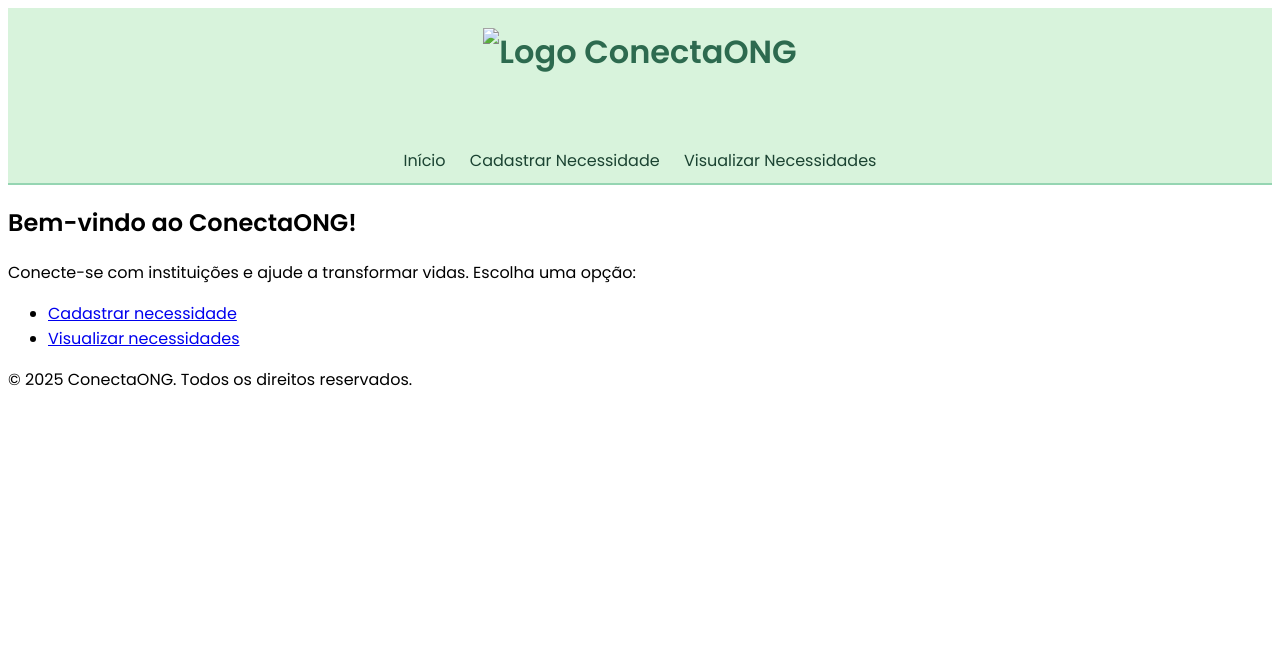
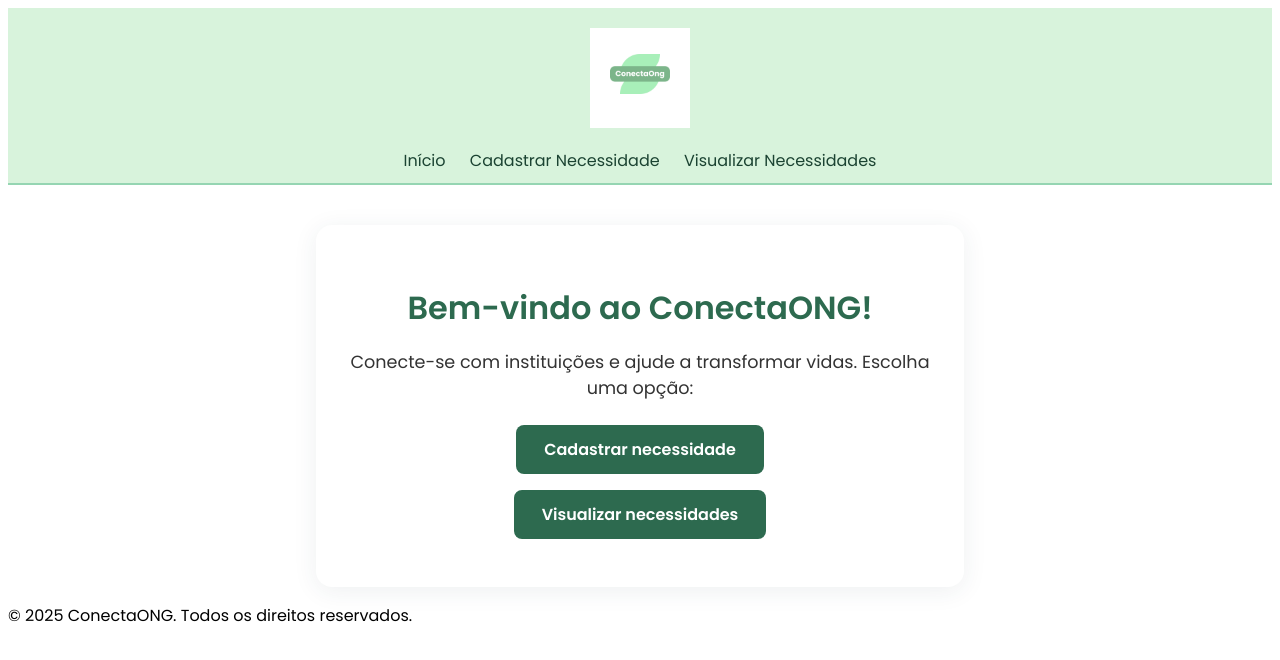
Before and after one commit to Matyano98/conectaOng, a plain HTML site: page index.html in a window 1280 px wide. Drawn offline with Linux system fonts and the light colour scheme.

Commit message:
adicionar layout centralizado, fundo branco e botões destacados ao corpo do site

```diff
--- a/css/style.css
+++ b/css/style.css
@@ -56,3 +56,52 @@ nav a {
 nav a:hover {
     color: #40916c;
 }
+
+/* Corpo principal */
+main {
+    max-width: 600px;
+    margin: 40px auto 0 auto;
+    background: #ffffff;
+    padding: 32px 24px;
+    border-radius: 16px;
+    box-shadow: 0 4px 24px rgba(44, 62, 80, 0.08);
+    text-align: center;
+}
+
+main h2 {
+    color: #2d6a4f;
+    margin-bottom: 16px;
+    font-size: 2rem;
+}
+
+main p {
+    color: #333;
+    margin-bottom: 24px;
+    font-size: 1.1rem;
+}
+
+main ul {
+    list-style: none;
+    padding: 0;
+    margin: 0;
+}
+
+main ul li {
+    margin: 16px 0;
+}
+
+main ul li a {
+    display: inline-block;
+    background: #2d6a4f;
+    color: #fff;
+    padding: 12px 28px;
+    border-radius: 8px;
+    text-decoration: none;
+    font-weight: 600;
+    font-size: 1rem;
+    transition: background 0.2s;
+}
+
+main ul li a:hover {
+    background: #40916c;
+}
--- a/index.html
+++ b/index.html
@@ -10,7 +10,7 @@
 <body>
     <header>
         <div class="logo">
-            <img src="img/logo.png" alt="Logo ConectaONG" class="logo-img">
+            <img src="img/ConectaOng.png" alt="Logo ConectaONG" class="logo-img">
         </div>
         <nav>
             <a href="index.html">Início</a>
```
